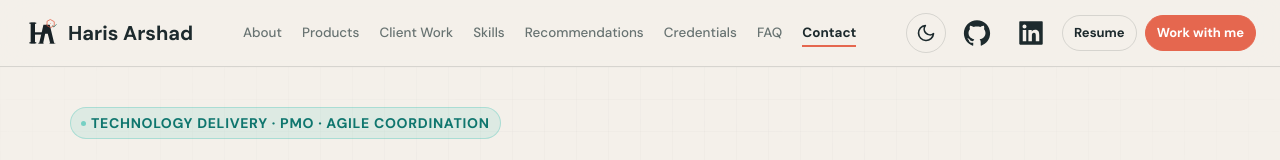
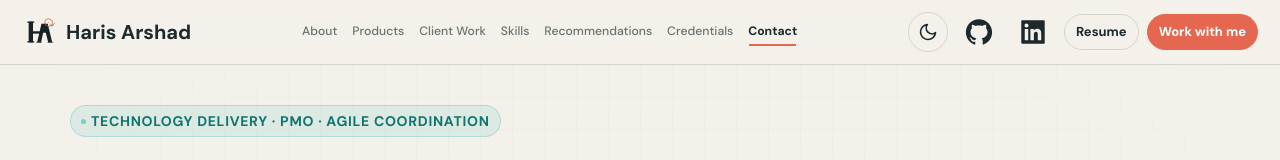
Before and after one commit to harisarshad235/harris-portfolio, a Next.js app: page / in a window 1280 px wide. Shown: the top 160 px of the page. Built offline with nearby package versions, Linux system fonts and the light colour scheme; no server answers.

Commit message:
fix(navbar): resolve navbar item overflow and edge clipping

```diff
--- a/src/components/Header/Header.js
+++ b/src/components/Header/Header.js
@@ -13,7 +13,6 @@ const NAV_ITEMS = [
   { href: '#skills', label: 'Skills' },
   { href: '#recommendations', label: 'Recommendations' },
   { href: '#credentials', label: 'Credentials' },
-  { href: '#faq', label: 'FAQ' },
   { href: '#contact', label: 'Contact' },
 ];
 
--- a/src/components/Header/HeaderStyles.js
+++ b/src/components/Header/HeaderStyles.js
@@ -8,26 +8,26 @@ export const Container = styled.div`
   display: grid;
   grid-template-columns: auto minmax(0, 1fr) auto;
   grid-template-areas: "brand navigation controls";
-  gap: clamp(0.8rem, 1.4vw, 1.8rem);
-  padding: 1rem clamp(1.2rem, 2vw, 2.4rem);
+  gap: clamp(0.6rem, 1vw, 1.5rem);
+  padding: 0.9rem clamp(1rem, 1.8vw, 2.2rem);
   align-items: center;
   background: ${(props) => props.theme.mode === 'dark'
-    ? 'rgba(21, 29, 31, 0.92)'
-    : 'rgba(244, 240, 234, 0.92)'};
+    ? 'rgba(21, 29, 31, 0.94)'
+    : 'rgba(244, 240, 234, 0.94)'};
   backdrop-filter: blur(16px);
   border-bottom: 1px solid ${(props) => props.theme.colors.border};
 
-  @media ${(props) => props.theme.breakpoints.md} {
+  @media screen and (max-width: 1060px) {
     grid-template-columns: minmax(0, 1fr) auto;
     grid-template-areas:
       "brand controls"
       "navigation navigation";
     row-gap: 0.8rem;
-    padding: 1.2rem 1.6rem;
+    padding: 1.1rem 1.6rem;
   }
 
   @media ${(props) => props.theme.breakpoints.sm} {
-    padding: 0.8rem 1.2rem 1.2rem;
+    padding: 0.8rem 1.2rem;
   }
 `;
 
@@ -89,10 +89,11 @@ export const Div2 = styled.div`
   grid-area: navigation;
   display: flex;
   align-items: center;
-  justify-content: center;
+  justify-content: safe center;
   flex-wrap: nowrap;
-  gap: clamp(0.5rem, 1.1vw, 1.8rem);
+  gap: clamp(0.4rem, 0.85vw, 1.4rem);
   min-width: 0;
+  padding: 0 0.4rem;
   overflow-x: auto;
   scrollbar-width: none;
   -ms-overflow-style: none;
@@ -100,7 +101,7 @@ export const Div2 = styled.div`
     display: none;
   }
 
-  @media ${(props) => props.theme.breakpoints.md} {
+  @media screen and (max-width: 1060px) {
     justify-content: flex-start;
     padding: 0.3rem 0;
     gap: 1.2rem;
@@ -114,21 +115,20 @@ export const Div2 = styled.div`
 export const Div3 = styled.div`
   grid-area: controls;
   display: flex;
-  flex-wrap: wrap;
+  flex-wrap: nowrap;
   justify-content: flex-end;
   align-items: center;
   gap: 0.8rem;
+  flex-shrink: 0;
 
-  @media ${(props) => props.theme.breakpoints.md} {
-    grid-area: controls;
+  @media screen and (max-width: 1220px) {
+    > a[aria-label^="Visit"] {
+      display: none;
+    }
   }
 
   @media ${(props) => props.theme.breakpoints.sm} {
     gap: 0.6rem;
-
-    > a[aria-label^="Visit"] {
-      display: none;
-    }
   }
 `;
 
@@ -172,12 +172,12 @@ export const NavLink = styled.a`
   align-items: center;
   position: relative;
   min-height: 3.6rem;
-  font-size: clamp(1.3rem, 1.05vw, 1.5rem);
+  font-size: clamp(1.22rem, 0.9vw, 1.45rem);
   font-weight: ${(props) => props.$active ? 700 : 500};
   line-height: 1.3;
   white-space: nowrap;
   flex-shrink: 0;
-  padding: 0 0.3rem;
+  padding: 0 0.2rem;
   color: ${(props) => props.$active ? props.theme.colors.primary1 : props.theme.colors.muted};
   transition: color 0.25s ease, font-weight 0.25s ease;
 
```
